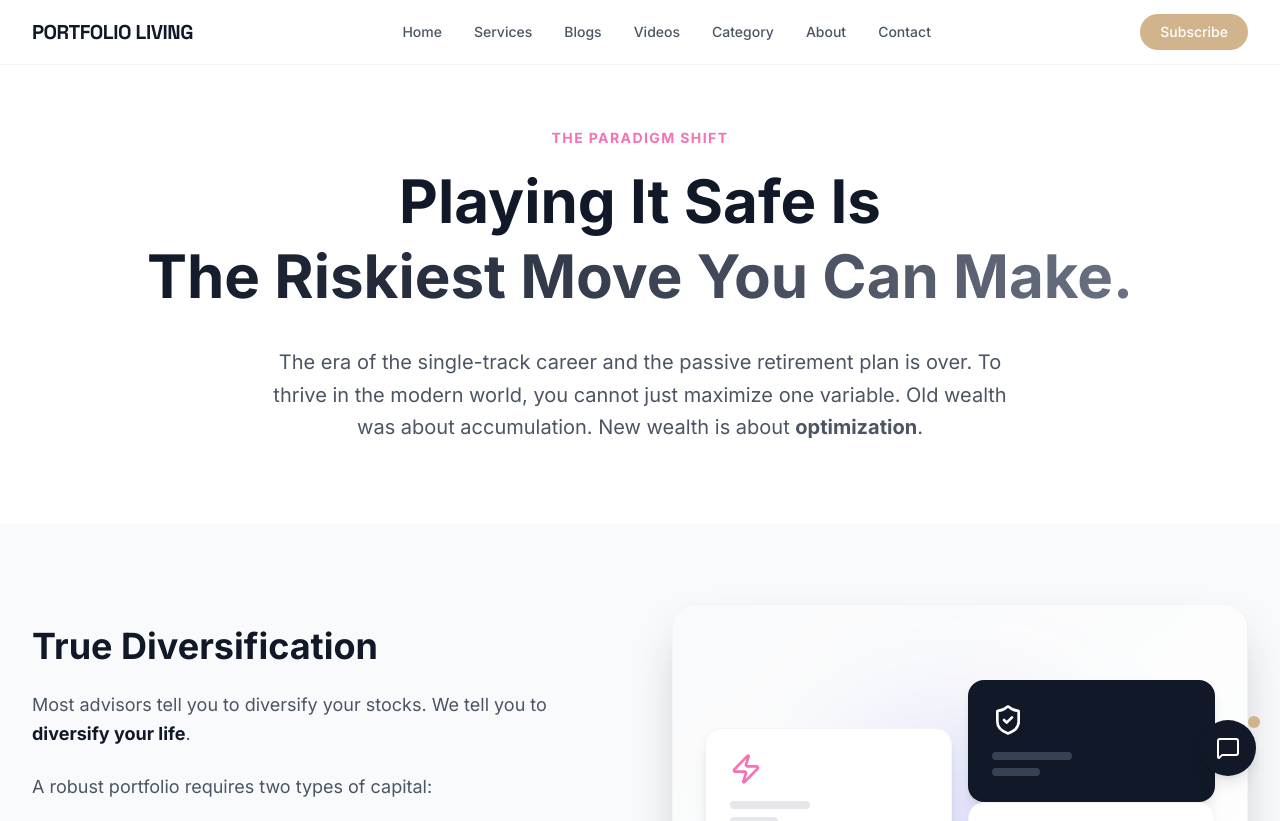
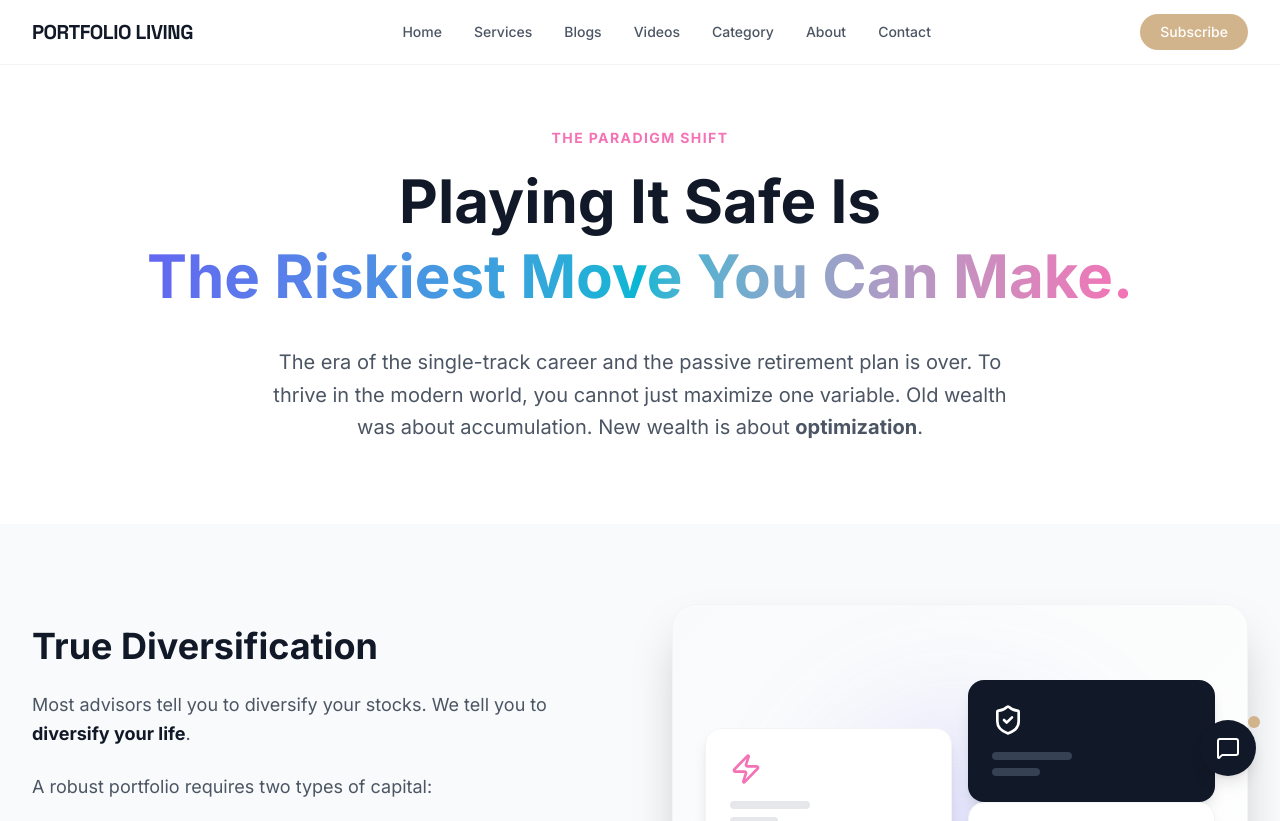
Before and after one commit to ahinsree/Portfolio-living, a Next.js app: page /about in a window 1280 px wide. Shown: the top 821 px of the page. Built offline with nearby package versions, Linux system fonts and the light colour scheme; a web font is replaced by a local one.

Commit message:
style: update font colors to match brand gradient on About page

```diff
--- a/app/about/page.tsx
+++ b/app/about/page.tsx
@@ -16,7 +16,7 @@
                     <span className="text-accent text-sm font-bold tracking-widest uppercase mb-4 block">The Paradigm Shift</span>
                     <h1 className="text-4xl md:text-6xl font-serif font-bold text-gray-900 mb-8 leading-tight">
                         Playing It Safe Is <br />
-                        <span className="text-transparent bg-clip-text bg-gradient-to-r from-gray-900 to-gray-500">The Riskiest Move You Can Make.</span>
+                        <span className="text-transparent bg-clip-text bg-gradient-to-r from-primary via-secondary to-accent pb-1">The Riskiest Move You Can Make.</span>
                     </h1>
                     <div className="prose prose-lg mx-auto text-gray-600">
                         <p className="text-xl leading-relaxed max-w-3xl mx-auto">
```
